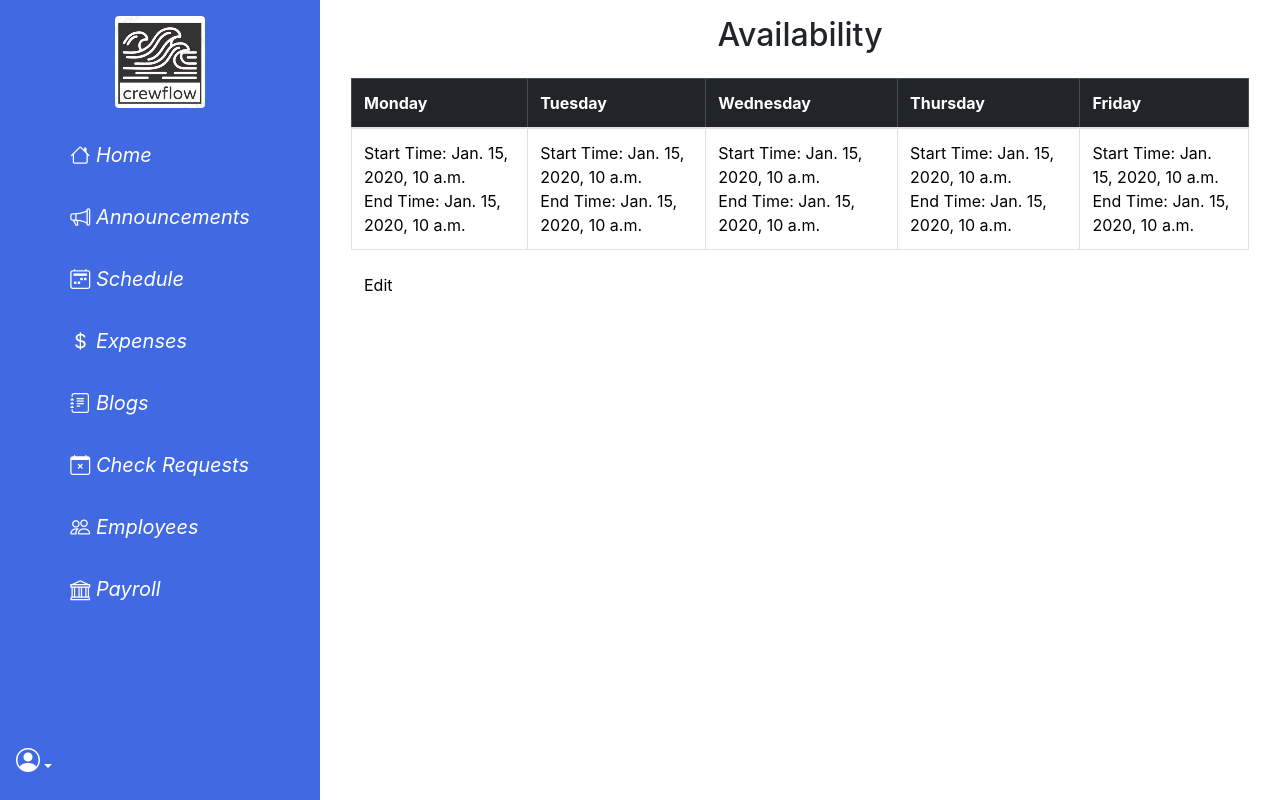
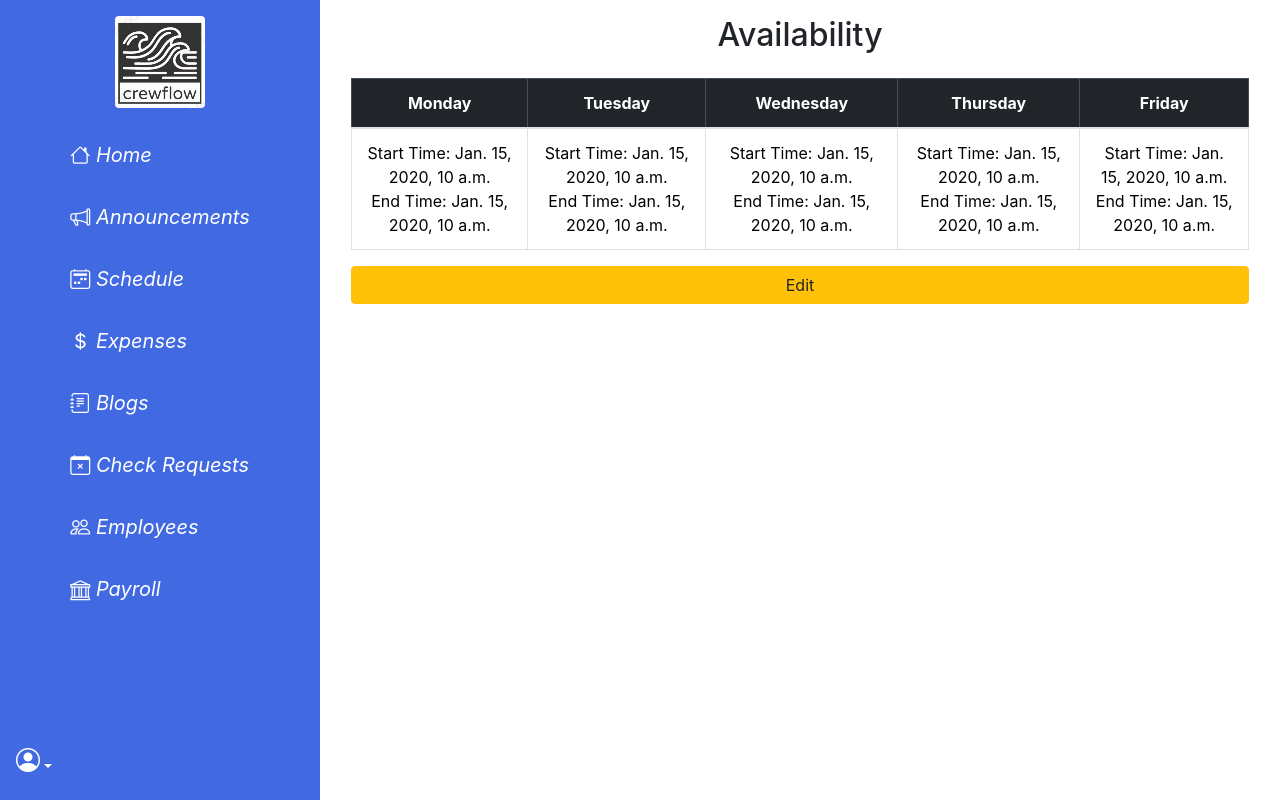
Before and after one commit to woodymorrice/crewflow, a Django app: template main/templates/main/view_availability.html in a window 1280 px wide. Run offline with Django 3.2, Linux system fonts and the light colour scheme; the template is opened without the code that fills it: most values are stand-ins (such as "Sample title", 1, 10 or a date in 2020); some libraries are stand-ins or nearby versions.

Commit message:
schedule changes

```diff
--- a/main/templates/main/view_availability.html
+++ b/main/templates/main/view_availability.html
@@ -9,15 +9,9 @@
           rel="stylesheet">
 </head>
 
-<style>
-    fieldset {
-        align-items:center;
-    }
-</style>
-
 <body>
     {% for item in availabilities %}
-    <div class="container">
+    <div class="container text-center">
         <h2 class="mb-4 text-center">Availability</h2>
         <table class="table table-bordered">
                 <thead class="table-dark">
@@ -54,7 +48,9 @@
                         </tr>
                 </tbody>
             </table>
-        <a href="{% url 'main:edit_availability' %}" class="btn btn-edit text-black">Edit</a>
+        <div class="d-grid gap-2">
+            <a href="{% url 'main:edit_availability' %}" class="btn btn-warning">Edit</a>
+        </div>
     </div>
     {% endfor %}
 </body>
--- a/main/views.py
+++ b/main/views.py
@@ -452,7 +452,7 @@ def edit_availability(request):
             form.save()
             return redirect('main:view_availability')
     else:
-        form = ChangeEmployeeForm(instance=avail)
+        form = ChangeAvailabilityForm(instance=avail)
     context = {'avail': avail, 'form': form}
     return render(request, 'main/edit_availability.html', context)
 
```
Also changed, not shown: main/migrations/0001_initial.py (deleted).
